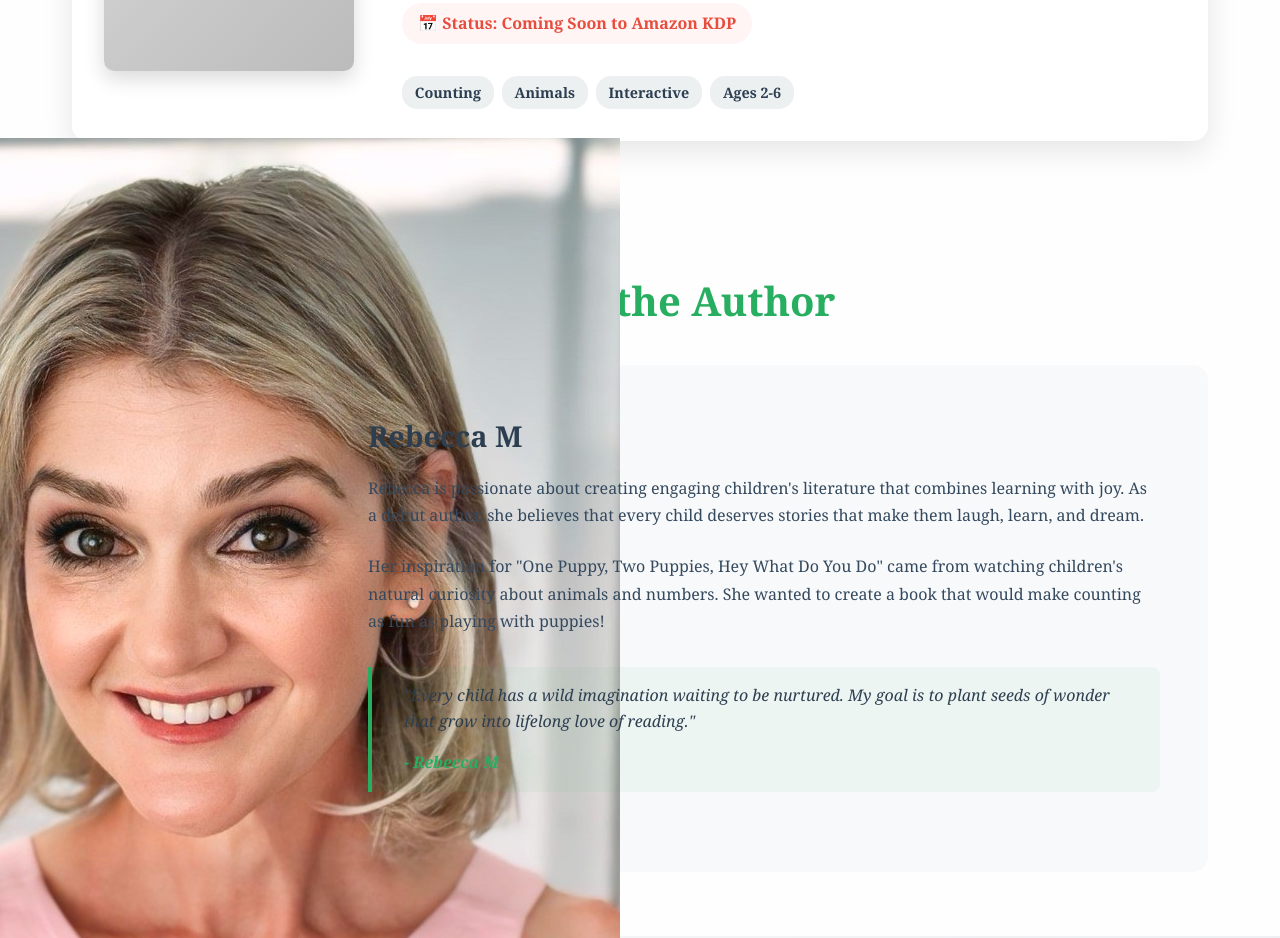
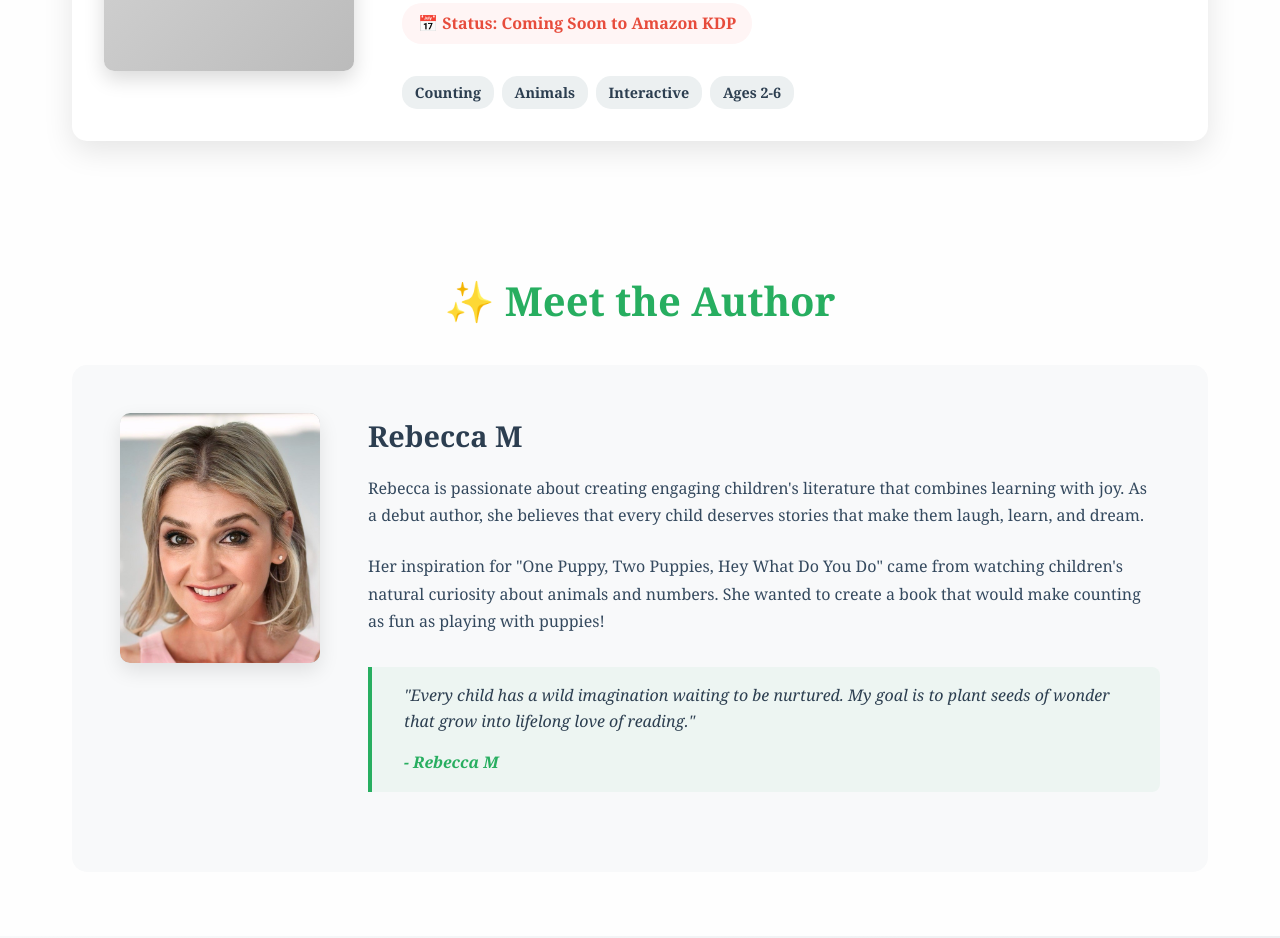
Before and after one commit to lichner/wildimaginationpublishers, a plain HTML site: page index.html in a window 1280 px wide. Shown: the part 1463-2401 px from the top of the page. Drawn offline with Linux system fonts and the light colour scheme.

Commit message:
Updated author

```diff
--- a/style.css
+++ b/style.css
@@ -313,6 +313,15 @@ main {
     color: #666;
     flex-shrink: 0;
     box-shadow: 0 8px 20px rgba(0,0,0,0.1);
+    overflow: hidden;
+}
+
+.author-placeholder img {
+    width: 100%;
+    height: 100%;
+    object-fit: cover;
+    border-radius: 10px;
+    display: block;
 }
 
 .author-info h3 {
```
